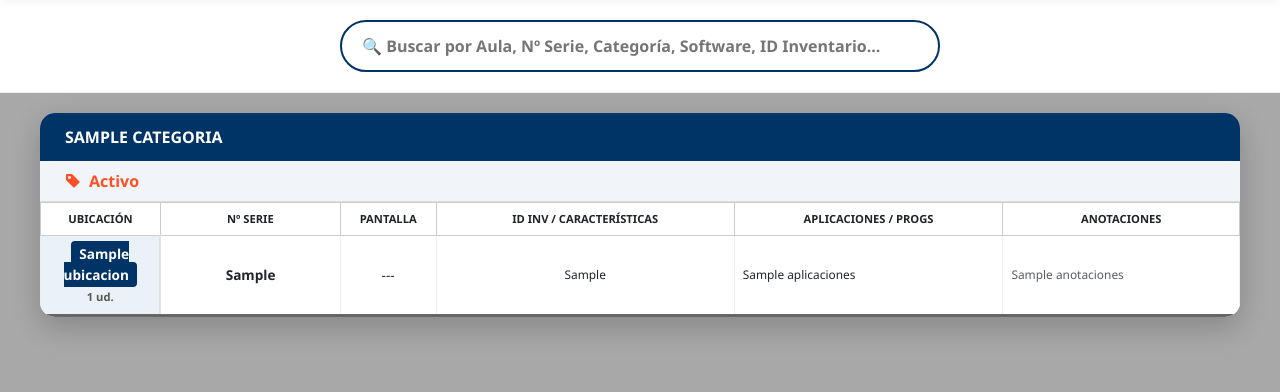
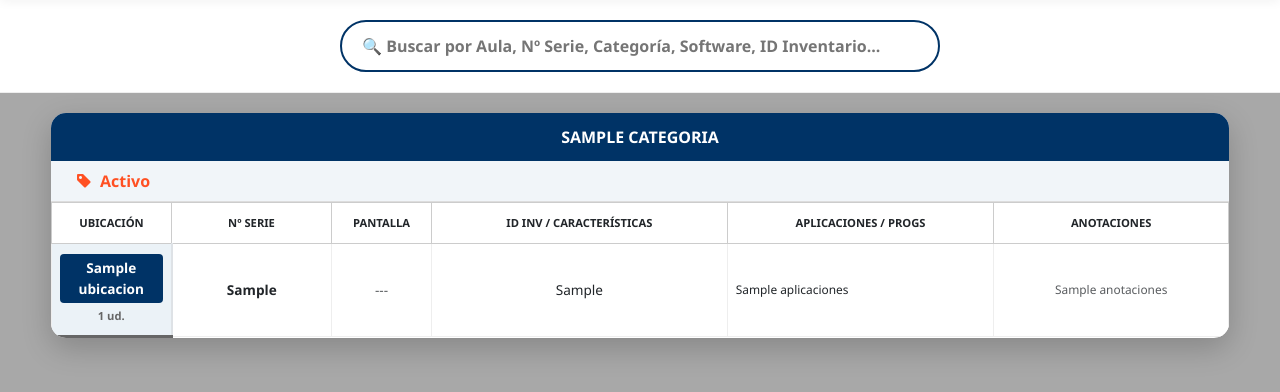
Before and after one commit to jorgekagura-lgtm/inventario-easd, a Flask app: page /sede/Vivers/todo in a window 1280 px wide. Shown: the part 90-482 px from the top of the page. Run offline with Flask 3, Linux system fonts and the light colour scheme; a database or web service that is not in the repository returns one stand-in record (values such as "Sample title"); some libraries are stand-ins or nearby versions.

Commit message:
Update todo_velluters.html

```diff
--- a/templates/todo_velluters.html
+++ b/templates/todo_velluters.html
@@ -14,7 +14,7 @@
 
     body { background-color: var(--easd-bg); font-family: 'Segoe UI', sans-serif; margin: 0; }
 
-        /* --- HEADER INSTITUCIONAL MEJORADO --- */
+    /* HEADER */
     .header-global {
         background: white;
         padding: 15px 40px;
@@ -28,161 +28,109 @@
         z-index: 1000;
     }
 
-        .header-left {
-            display: flex;
-            align-items: center;
-            gap: 20px;
+    .panel-title { color: var(--easd-blue); font-size: 2rem; font-weight: 900; letter-spacing: 2px; margin: 0; }
+    .panel-subtitle { color: #888; font-size: 0.8rem; letter-spacing: 4px; font-weight: 600; margin: 0; text-transform: uppercase; }
+
+    .btn-action {
+        border: 1px solid #ddd; background: white; padding: 8px 18px; border-radius: 50px;
+        font-size: 0.85rem; font-weight: 600; color: #444; text-decoration: none;
+        display: flex; align-items: center; gap: 8px; transition: all 0.2s ease;
     }
+    .btn-print { border-color: #28a745; color: #28a745; }
 
-        .logo-img {
-            max-height: 45px;
-            width: auto;
-        }
-
-        .vertical-divider {
-            width: 1px;
-            height: 30px;
-            background-color: #ddd;
-        }
-
-        .header-center {
-            text-align: center;
-            flex-grow: 1;
-        }
-
-        .panel-title {
-            color: var(--easd-blue);
-            font-size: 2rem;
-            font-weight: 900;
-            letter-spacing: 2px;
-            margin: 0;
-        }
-
-        .panel-subtitle {
-            color: #888;
-            font-size: 0.8rem;
-            letter-spacing: 4px;
-            font-weight: 600;
-            margin: 0;
-            text-transform: uppercase;
-        }
-
-        .header-right {
-            display: flex;
-            gap: 12px;
-        }
-
-        /* --- BOTONES DE ACCIÓN --- */
-        .btn-action {
-            border: 1px solid #ddd;
-            background: white;
-            padding: 8px 18px;
-            border-radius: 50px;
-            font-size: 0.85rem;
-            font-weight: 600;
-            color: #444;
-            text-decoration: none;
-            display: flex;
-            align-items: center;
-            gap: 8px;
-            transition: all 0.2s ease;
-            cursor: pointer;
-        }
-
-        .btn-action:hover {
-            background: #fdfdfd;
-            border-color: var(--easd-blue);
-            color: var(--easd-blue);
-            transform: translateY(-1px);
-        }
-
-        .btn-print { border-color: #28a745; color: #28a745; }
-        .btn-print:hover { background: #f0fff0; }
-
-        /* --- BUSCADOR Y TARJETAS --- */
+    /* BUSCADOR */
     .search-box-container {
         background: white; padding: 20px 40px;
         display: flex; justify-content: center;
         border-bottom: 1px solid #eee;
     }
-
     .search-input {
-            width: 100%; max-width: 600px;
-            padding: 12px 20px; border-radius: 50px;
-            border: 2px solid var(--easd-blue);
-            font-weight: 600;
-            outline: none;
+        width: 100%; max-width: 600px; padding: 12px 20px; border-radius: 50px;
+        border: 2px solid var(--easd-blue); font-weight: 600; outline: none;
     }
 
-        .cat-card { background: white; margin: 20px 40px; border-radius: 15px; overflow: hidden; box-shadow: 0 10px 30px rgba(0,0,0,0.2); }
-        .cat-header { background: var(--easd-blue); color: white; padding: 12px 25px; font-weight: 800; text-transform: uppercase; }
+    /* CONTENEDOR PARA CENTRAR TABLAS */
+    #content-area {
+        display: flex;
+        flex-direction: column;
+        align-items: center; /* Centra las tarjetas de categoría */
+        padding: 20px;
+    }
+
+    .cat-card {
+        background: white;
+        margin-bottom: 30px;
+        border-radius: 15px;
+        overflow: hidden;
+        box-shadow: 0 10px 30px rgba(0,0,0,0.2);
+        width: 95%; /* Ocupa casi todo el ancho pero con margen */
+        max-width: 1400px; /* Evita que en pantallas gigantes se estire demasiado */
+    }
+
+    .cat-header { background: var(--easd-blue); color: white; padding: 12px 25px; font-weight: 800; text-transform: uppercase; text-align: center; }
     .estado-header { background: #f1f5f9; padding: 8px 25px; font-weight: 700; color: var(--easd-orange); border-bottom: 1px solid #ddd; }
 
-        /* --- TABLAS --- */
-        .table { margin-bottom: 0; font-size: 0.85rem; }
+    /* TABLAS CORREGIDAS */
+    .table { margin-bottom: 0; font-size: 0.85rem; width: 100%; table-layout: auto; }
     .table thead { background: #e2e8f0; }
-        .table th { text-align: center; vertical-align: middle; text-transform: uppercase; font-size: 0.7rem; border: 1px solid #ccc; }
-        .table td { border: 1px solid #eee; vertical-align: middle; }
+    .table th {
+        text-align: center !important;
+        vertical-align: middle;
+        text-transform: uppercase;
+        font-size: 0.7rem;
+        border: 1px solid #ccc;
+        padding: 12px 8px;
+    }
 
-        .aula-tag { background: var(--easd-blue); color: white; padding: 3px 8px; border-radius: 4px; font-weight: bold; }
-        .hidden-row { display: none !important; }
-        .hidden-section { display: none !important; }
+    .table td {
+        border: 1px solid #eee;
+        vertical-align: middle;
+        text-align: center; /* CENTRA LOS DATOS */
+        padding: 10px 8px;
+    }
+
+    /* Estilo específico para celdas de texto largo si las hay */
+    .text-start-important { text-align: left !important; }
 
     .celda-ubicacion {
         background-color: #ebf2f7 !important;
         border-right: 2px solid #dee2e6 !important;
         border-bottom: 3px solid #666 !important;
-            text-align: center;
-            min-width: 110px;
+        font-weight: bold;
     }
 
-        .separador-aula td { border-bottom: 3px solid #666 !important; }
+    .aula-tag { background: var(--easd-blue); color: white; padding: 4px 10px; border-radius: 4px; display: inline-block; }
 
-        .aula-contador {
-            font-size: 0.7rem;
-            color: #555;
-            margin-top: 4px;
-            font-weight: bold;
-            display: block;
-        }
+    .resaltado { background-color: #ffeb3b !important; color: #000 !important; font-weight: bold; border-radius: 3px; }
 
-        /* --- RESALTADO --- */
-        .resaltado {
-            background-color: #ffeb3b !important;
-            color: #000 !important;
-            padding: 2px 4px;
-            border-radius: 3px;
-            font-weight: bold;
-            box-shadow: 0 0 5px rgba(255, 235, 59, 0.7);
-        }
+    .hidden-row, .hidden-section { display: none !important; }
 
-        /* --- IMPRESIÓN --- */
     @media print {
         .header-global, .search-box-container, .no-print { display: none !important; }
         body { background-color: white; }
-            .cat-card { margin: 0; box-shadow: none; border: 1px solid #eee; }
+        .cat-card { width: 100%; max-width: none; margin: 0; box-shadow: none; border: 1px solid #eee; }
     }
 </style>
 </head>
 <body>
 
 <header class="header-global no-print">
-    <div class="header-left">
-        <img src="{{ url_for('static', filename='img/easd-valencia-1.PNG') }}" alt="Logo EASD 1" class="logo-img">
-        <div class="vertical-divider"></div>
-        <img src="{{ url_for('static', filename='img/easd-valencia-2.PNG') }}" alt="Logo EASD 2" class="logo-img">
+    <div class="header-left" style="display: flex; align-items: center; gap: 20px;">
+        <img src="{{ url_for('static', filename='img/easd-valencia-1.PNG') }}" alt="Logo EASD 1" style="max-height: 45px;">
+        <div style="width: 1px; height: 30px; background: #ddd;"></div>
+        <img src="{{ url_for('static', filename='img/easd-valencia-2.PNG') }}" alt="Logo EASD 2" style="max-height: 45px;">
     </div>
 
-    <div class="header-center">
+    <div class="header-center" style="text-align: center; flex-grow: 1;">
         <h1 class="panel-title">VELLUTERS</h1>
         <p class="panel-subtitle">PANEL DE GESTIÓN / INVENTARIO GLOBAL</p>
     </div>
 
-    <div class="header-right">
+    <div class="header-right" style="display: flex; gap: 12px;">
         <button onclick="window.print()" class="btn-action btn-print">
             <i class="bi bi-printer"></i> Imprimir PDF
         </button>
-        <a href="{{ url_for('ver_sede', nombre_sede=sede) }}" class="btn-action btn-home">
+        <a href="{{ url_for('ver_sede', nombre_sede=sede) }}" class="btn-action">
             <i class="bi bi-house-door"></i> Inicio
         </a>
     </div>
@@ -204,13 +152,12 @@
                 <table class="table table-bordered align-middle">
                     <thead>
                         <tr>
-                            <th style="width: 10%;">UBICACIÓN</th>
-                            <th style="width: 15%;">Nº SERIE</th>
-
+                            <th style="width: 120px;">UBICACIÓN</th>
+                            <th style="width: 160px;">Nº SERIE</th>
                             {% if categoria == 'APDS' %}
-                                <th style="width: 15%;">ESTADO PREPARACIÓN</th>
+                                <th>ESTADO PREPARACIÓN</th>
                             {% else %}
-                                <th style="width: 8%;">PANTALLA</th>
+                                <th style="width: 100px;">PANTALLA</th>
                                 {% if categoria == 'HP' and estado == 'Nuevos' %}
                                     <th>ID INV. TORRE</th>
                                     <th>NS MONITOR</th>
@@ -221,47 +168,45 @@
                                     <th>APLICACIONES / PROGS</th>
                                 {% endif %}
                             {% endif %}
-
                             <th>ANOTACIONES</th>
                         </tr>
                     </thead>
                     <tbody>
                         {% set equipos_por_aula = equipos | groupby('ubicacion') %}
-
                         {% for aula, lista_equipos in equipos_por_aula %}
                             {% for e in lista_equipos %}
                             <tr class="item-row {{ 'separador-aula' if loop.last else '' }}" data-aula-group="{{ categoria }}-{{ estado }}-{{ aula }}">
                                 {% if loop.first %}
                                     <td class="celda-ubicacion" rowspan="{{ lista_equipos|length }}">
                                         <span class="aula-tag">{{ aula }}</span>
-                                        <span class="aula-contador">{{ lista_equipos|length }} ud.</span>
+                                        <div style="font-size: 0.7rem; color: #666; margin-top: 5px;">{{ lista_equipos|length }} ud.</div>
                                     </td>
                                 {% endif %}
 
-                                <td class="text-center fw-bold text-dark">{{ e.ns_torre }}</td>
+                                <td class="fw-bold">{{ e.ns_torre }}</td>
 
-                                <td class="text-center">
+                                <td>
                                     {% if categoria == 'APDS' %}
                                         {% if e.preparado %}
-                                            <span class="badge bg-success" style="border-radius: 20px; padding: 5px 12px;">PREPARADO</span>
+                                            <span class="badge bg-success" style="border-radius: 20px;">PREPARADO</span>
                                         {% else %}
-                                            <span class="badge bg-danger" style="border-radius: 20px; padding: 5px 12px;">PENDIENTE</span>
+                                            <span class="badge bg-danger" style="border-radius: 20px;">PENDIENTE</span>
                                         {% endif %}
                                     {% else %}
                                         {% if e.preparado == 1 %}TV
                                         {% elif e.preparado == 2 %}INT.
-                                        {% else %}---{% endif %}
+                                        {% else %}<span class="text-muted">---</span>{% endif %}
                                     {% endif %}
                                 </td>
 
                                 {% if categoria == 'HP' and estado == 'Nuevos' %}
-                                    <td class="text-center">{{ e.id_inv_torre or '---' }}</td>
-                                    <td class="text-center">{{ e.ns_monitor or '---' }}</td>
-                                    <td class="text-center">{{ e.id_inv_monitor or '---' }}</td>
-                                    <td class="small">{{ e.aplicaciones or '---' }}</td>
+                                    <td>{{ e.id_inv_torre or '---' }}</td>
+                                    <td>{{ e.ns_monitor or '---' }}</td>
+                                    <td>{{ e.id_inv_monitor or '---' }}</td>
+                                    <td class="text-start-important small">{{ e.aplicaciones or '---' }}</td>
                                 {% elif categoria != 'APDS' %}
-                                    <td class="small text-center">{{ e.id_inv_torre or '---' }}</td>
-                                    <td class="small">{{ e.aplicaciones or '---' }}</td>
+                                    <td>{{ e.id_inv_torre or '---' }}</td>
+                                    <td class="text-start-important small">{{ e.aplicaciones or '---' }}</td>
                                 {% endif %}
 
                                 <td class="text-muted small italic">{{ e.anotaciones or '' }}</td>
@@ -283,79 +228,80 @@
     const sections = document.querySelectorAll('.section-to-filter');
 
     sections.forEach(section => {
-            const catName = section.getAttribute('data-cat').toLowerCase();
         const rows = section.querySelectorAll('.item-row');
-            const estadoContainers = section.querySelectorAll('.estado-container');
-
-            let groupsToShow = new Set();
         let sectionHasVisibleRows = false;
 
-            // 1. LIMPIEZA Y BÚSQUEDA DE GRUPOS
         rows.forEach(row => {
-                const groupID = row.getAttribute('data-aula-group');
+            row.classList.remove('hidden-row');
+            const rowText = (row.textContent + " " + row.getAttribute('data-aula-group')).toLowerCase();
+            const matches = term === "" || rowText.includes(term);
 
-                // LIMPIEZA: Solo limpiamos las celdas que NO son de ubicación
+            // 1. LIMPIAR RESALTADOS (Ahora de forma más segura)
             row.querySelectorAll('td:not(.celda-ubicacion)').forEach(td => {
-                    if (td.innerHTML.includes('class="resaltado"')) {
+                if (td.querySelector('.resaltado')) {
                     td.innerHTML = td.textContent;
                 }
             });
 
-                // Comprobamos si hay coincidencia en el texto de la fila o categoría
-                const rowText = row.textContent.toLowerCase();
-                if (term === "" || rowText.includes(term) || catName.includes(term)) {
-                    groupsToShow.add(groupID);
+            if (matches) {
                 sectionHasVisibleRows = true;
-                }
-            });
 
-            // 2. MOSTRAR/OCULTAR Y RESALTADO SELECTIVO
-            rows.forEach(row => {
-                const groupID = row.getAttribute('data-aula-group');
-
-                if (term !== "" && groupsToShow.has(groupID)) {
-                    row.classList.remove('hidden-row');
-
-                    // RESALTADO: Solo en celdas de datos, NUNCA en la ubicación
+                // 2. APLICAR RESALTADO MEJORADO
+                // Quitamos la restricción de 'td.children.length === 0' para que pinte en APLICACIONES
                 if (term.length > 2) {
-                        // Seleccionamos solo celdas que NO tengan la clase 'celda-ubicacion'
                     row.querySelectorAll('td:not(.celda-ubicacion)').forEach(td => {
-                            // Evitamos resaltar si la celda tiene otros elementos dentro (como badges de APDS)
-                            if (td.children.length === 0) {
-                                const text = td.textContent;
-                                if (text.toLowerCase().includes(term)) {
+                        const textoCelda = td.textContent.toLowerCase();
+                        if (textoCelda.includes(term)) {
                             const regex = new RegExp(`(${term})`, 'gi');
-                                    td.innerHTML = text.replace(regex, '<span class="resaltado">$1</span>');
-                                }
+                            // Reemplazamos el texto manteniendo cualquier etiqueta oculta si existiera
+                            td.innerHTML = td.textContent.replace(regex, '<span class="resaltado">$1</span>');
                         }
                     });
                 }
-                } else if (term === "") {
-                    row.classList.remove('hidden-row');
             } else {
                 row.classList.add('hidden-row');
             }
         });
 
-            // 3. OCULTAR ESTADOS VACÍOS
-            estadoContainers.forEach(container => {
-                const visibleRows = container.querySelectorAll('.item-row:not(.hidden-row)');
-                if (term === "" || visibleRows.length > 0) {
-                    container.classList.remove('hidden-section');
+        // 3. REPARACIÓN DE CELDAS DE UBICACIÓN (Mantenemos la lógica que ya arreglamos)
+        const tables = section.querySelectorAll('table');
+        tables.forEach(table => {
+            const groups = {};
+            table.querySelectorAll('.item-row').forEach(row => {
+                const gid = row.getAttribute('data-aula-group');
+                if (!groups[gid]) groups[gid] = { all: [], visible: [] };
+                groups[gid].all.push(row);
+                if (!row.classList.contains('hidden-row')) groups[gid].visible.push(row);
+            });
+
+            for (let gid in groups) {
+                const group = groups[gid];
+                let celda = null;
+                group.all.forEach(r => {
+                    const found = r.querySelector('.celda-ubicacion');
+                    if (found) celda = found;
+                });
+
+                if (celda) {
+                    if (group.visible.length > 0) {
+                        celda.style.display = "";
+                        celda.rowSpan = group.visible.length;
+                        group.visible[0].prepend(celda);
                     } else {
-                    container.classList.add('hidden-section');
+                        celda.style.display = "none";
+                    }
+                }
             }
         });
 
-            // 4. OCULTAR CATEGORÍA VACÍA
-            if (term === "" || sectionHasVisibleRows) {
-                section.classList.remove('hidden-section');
-            } else {
-                section.classList.add('hidden-section');
-            }
+        // 4. VISIBILIDAD DE SECCIONES
+        section.querySelectorAll('.estado-container').forEach(container => {
+            const visibleInContainer = container.querySelectorAll('.item-row:not(.hidden-row)').length;
+            container.classList.toggle('hidden-section', visibleInContainer === 0 && term !== "");
+        });
+        section.classList.toggle('hidden-section', !sectionHasVisibleRows && term !== "");
     });
 });
 </script>
-
 </body>
 </html>
```
Lines whose indentation alone changed are shown as unchanged.
